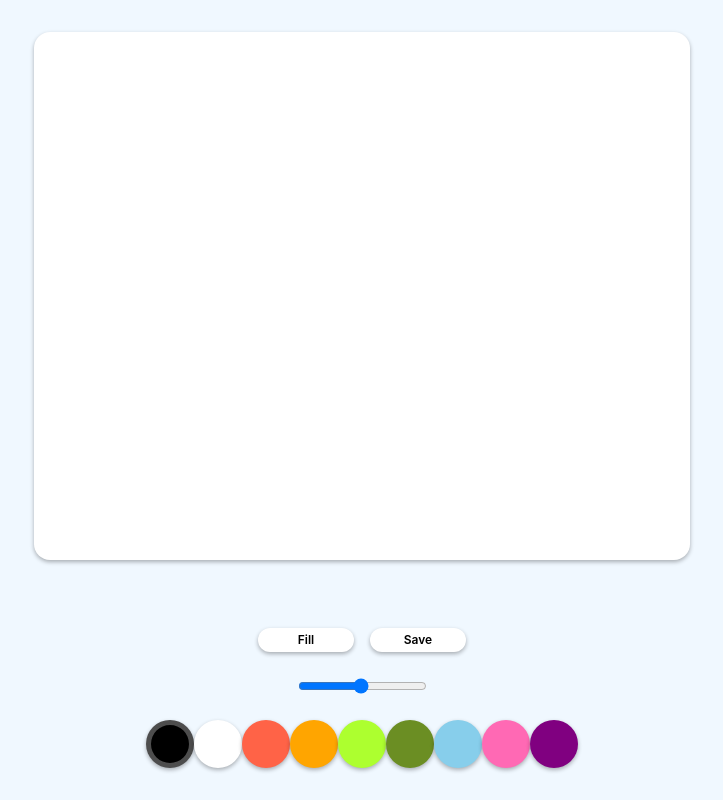
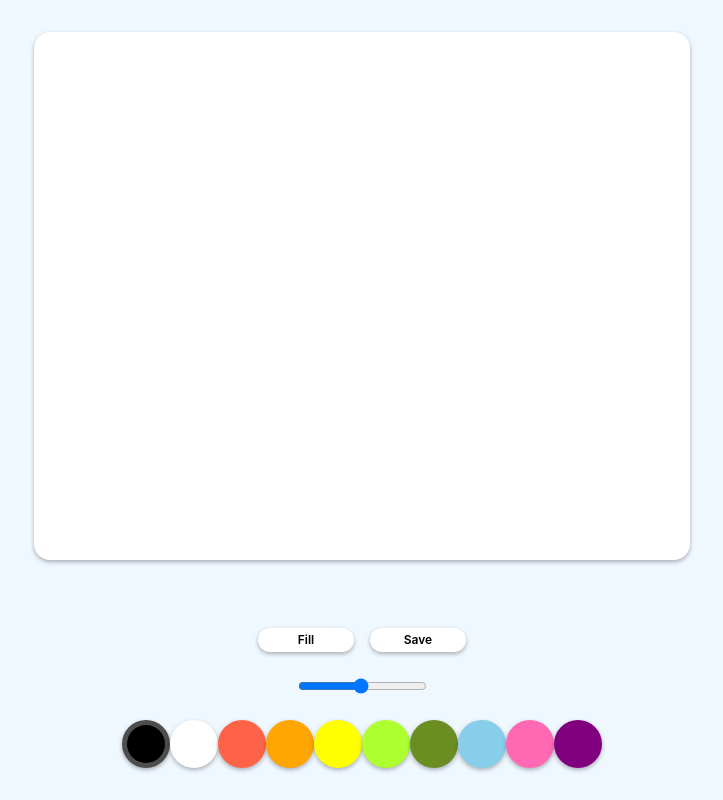
Before and after one commit to suhapy/paintbrush, a plain HTML site: page index.html in a window 1280 px wide. Shown: the whole page, without its empty margins (278-1001 px from the left). Drawn offline with Linux system fonts and the light colour scheme.

Commit message:
Update index.html

```diff
--- a/index.html
+++ b/index.html
@@ -33,6 +33,7 @@
           <div class="control__color" style="background-color: white"></div>
           <div class="control__color" style="background-color: tomato"></div>
           <div class="control__color" style="background-color: orange"></div>
+          <div class="control__color" style="background-color: yellow"></div>
           <div
             class="control__color"
             style="background-color: greenyellow"
```
